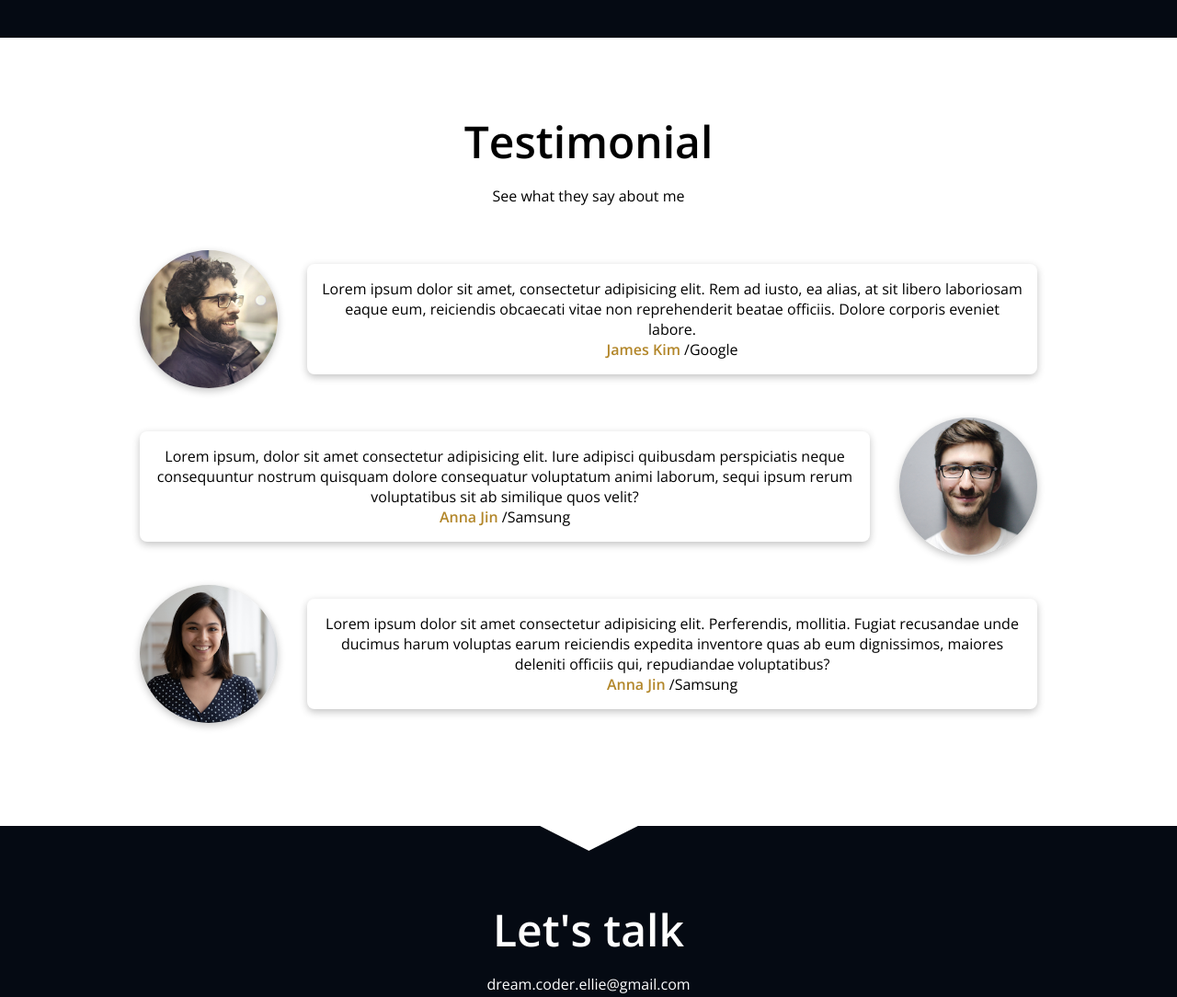
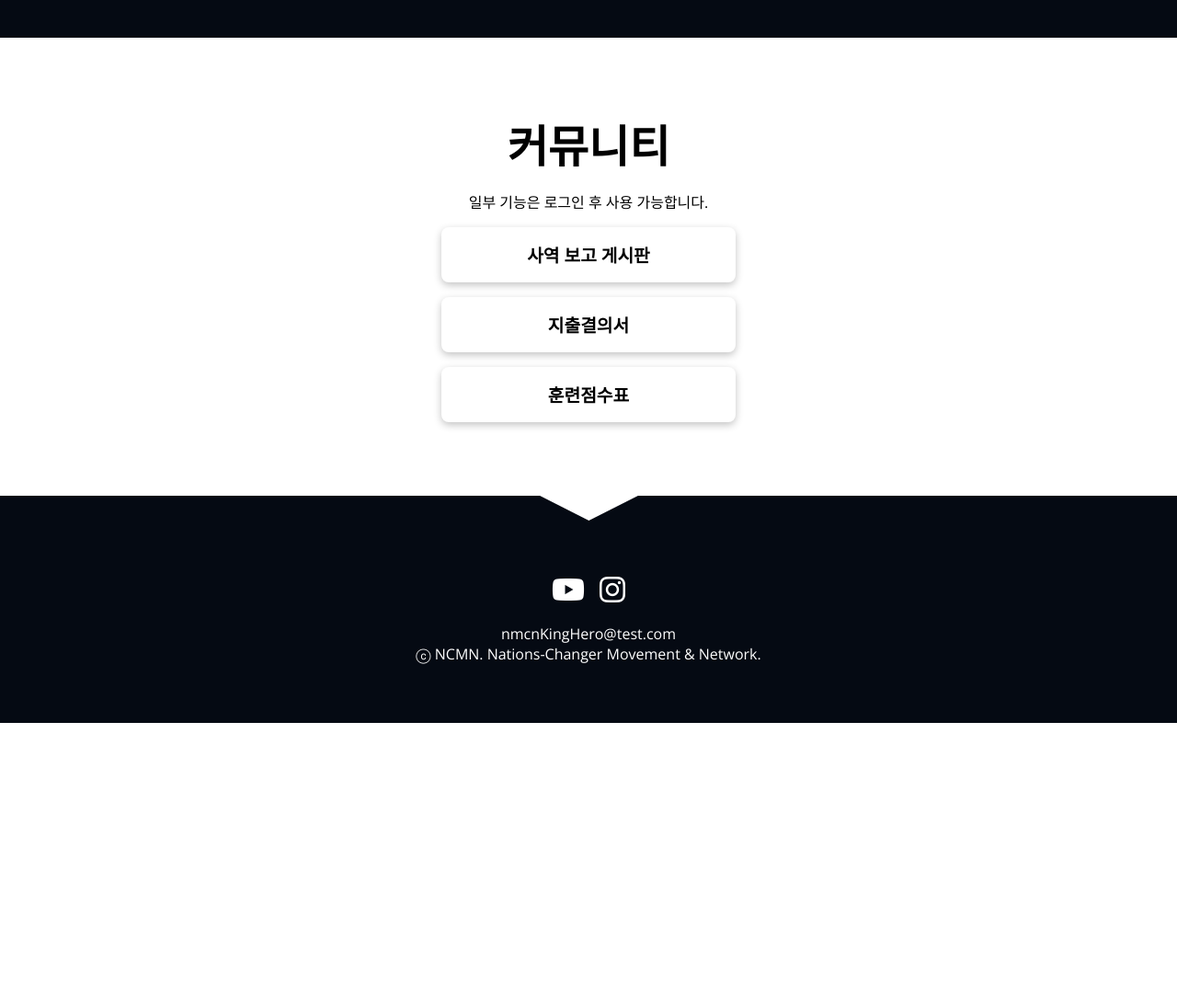
Before and after one commit to Dole-Dole/NCMN, a plain HTML site: page index.html in a window 1280 px wide. Shown: the part 2760-3844 px from the top of the page at 92% size. After the commit the page ends 3546 px from the top, so only its background shows below. Drawn offline with nearby package versions, Linux system fonts and the light colour scheme; a script that the page names is missing.

Commit message:
2024-01-16 커뮤니티 수정 완료 - 푸터 수정

```diff
--- a/css/style.css
+++ b/css/style.css
@@ -554,29 +554,26 @@ button:focus {
 
 /* Testimonial */
 .testimonials {
-  margin: 3rem;
+  margin: 1rem;
+  font-size: 1.2rem;
+  font-weight: bold;
 }
 
 .testimonial {
   display: flex;
   gap: 2rem;
   align-items: center;
-  margin-bottom: 2rem;
+  justify-content: center;
+  margin-bottom: 1rem;
 }
 
 .testimonial:nth-child(even) .testimonial__img {
   order: 1;
 }
 
-.testimonial__img {
-  width: 150px;
-  height: 150px;
-  border-radius: 100%;
-  box-shadow: rgba(0, 0, 0, 0.24) 0px 3px 8px;
-}
-
 .testimonial__bubble {
   padding: 1rem;
+  width: 20rem;
   border-radius: 8px;
   box-shadow: rgba(0, 0, 0, 0.24) 0px 3px 8px;
 }
--- a/index.html
+++ b/index.html
@@ -282,65 +282,22 @@
       </section>
       <!-- Testimonials -->
       <section id="testimonial" class="section max-container">
-        <h2 class="title">Testimonial</h2>
-        <p class="description">See what they say about me</p>
+        <h2 class="title">커뮤니티</h2>
+        <p class="description">일부 기능은 로그인 후 사용 가능합니다.</p>
         <ul class="testimonials">
           <li class="testimonial">
-            <img
-              src="images/testimonials/people1.webp"
-              alt="people1"
-              class="testimonial__img"
-            />
             <div class="testimonial__bubble">
-              <p>
-                Lorem ipsum dolor sit amet, consectetur adipisicing elit. Rem ad
-                iusto, ea alias, at sit libero laboriosam eaque eum, reiciendis
-                obcaecati vitae non reprehenderit beatae officiis. Dolore
-                corporis eveniet labore.
-              </p>
-              <p>
-                <a href="#" class="testimonial__bubble__name">James Kim</a>
-                /Google
-              </p>
+              <p>사역 보고 게시판</p>
             </div>
           </li>
           <li class="testimonial">
-            <img
-              src="images/testimonials/people2.webp"
-              alt="people2"
-              class="testimonial__img"
-            />
             <div class="testimonial__bubble">
-              <p>
-                Lorem ipsum, dolor sit amet consectetur adipisicing elit. Iure
-                adipisci quibusdam perspiciatis neque consequuntur nostrum
-                quisquam dolore consequatur voluptatum animi laborum, sequi
-                ipsum rerum voluptatibus sit ab similique quos velit?
-              </p>
-              <p>
-                <a href="#" class="testimonial__bubble__name">Anna Jin</a>
-                /Samsung
-              </p>
+              <p>지출결의서</p>
             </div>
           </li>
           <li class="testimonial">
-            <img
-              src="images/testimonials/people3.webp"
-              alt="people3"
-              class="testimonial__img"
-            />
             <div class="testimonial__bubble">
-              <p>
-                Lorem ipsum dolor sit amet consectetur adipisicing elit.
-                Perferendis, mollitia. Fugiat recusandae unde ducimus harum
-                voluptas earum reiciendis expedita inventore quas ab eum
-                dignissimos, maiores deleniti officiis qui, repudiandae
-                voluptatibus?
-              </p>
-              <p>
-                <a href="#" class="testimonial__bubble__name">Anna Jin</a>
-                /Samsung
-              </p>
+              <p>훈련점수표</p>
             </div>
           </li>
         </ul>
@@ -355,31 +312,30 @@
     <!-- Footer -->
     <footer id="contact" class="section">
       <div class="max-container">
-        <h2 class="title">Let&#39;s talk</h2>
-        <p class="description">dream.coder.ellie@gmail.com</p>
         <ul class="contact__links">
           <li>
             <a
               class="contact__link"
-              href="https://github.com/dream-ellie"
+              href="https://www.youtube.com/@kingsheroncmn"
               target="_blank"
               title="my github link"
             >
-              <i class="fa-brands fa-github"></i>
+              <i class="fa-brands fa-youtube"></i>
             </a>
           </li>
           <li>
             <a
               class="contact__link"
-              href="https://github.com/dream-ellie"
+              href="https://www.instagram.com/kings_hero0214/"
               target="_blank"
               title="my linkedin link"
             >
-              <i class="fa-brands fa-linkedin"></i>
+              <i class="fa-brands fa-instagram"></i>
             </a>
           </li>
         </ul>
-        <p>ⓒDream Coding Ellie - All rights reserved</p>
+        <p class="description">nmcnKingHero@test.com</p>
+        <p class="description">ⓒ NCMN. Nations-Changer Movement & Network.</p>
       </div>
     </footer>
   </body>
```
